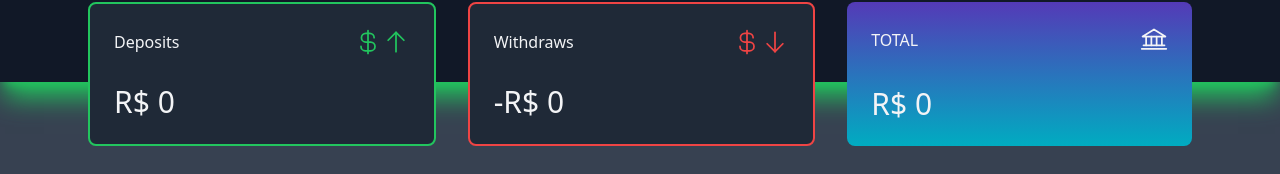
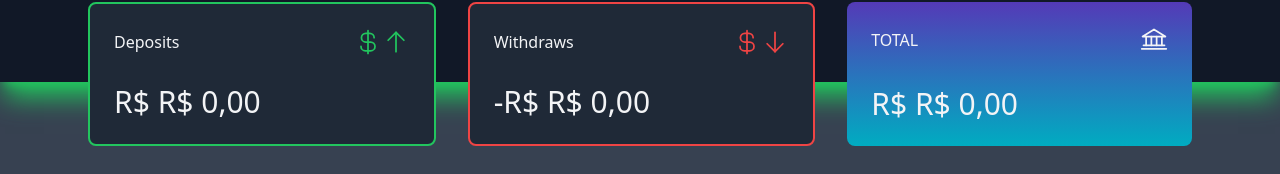
Before and after one commit to KaioMarxDEV/gofinance, a React (Vite) app in the folder web/: page /home in a window 1280 px wide. Shown: the part 138-312 px from the top of the page. Built offline with nearby package versions, Linux system fonts and the light colour scheme; no server answers; sample sign-in values are in the browser's storage.

Commit message:
add: currency format

```diff
--- a/web/src/components/Banner/index.tsx
+++ b/web/src/components/Banner/index.tsx
@@ -1,6 +1,7 @@
 import { ArrowDown, ArrowUp, Bank, CurrencyDollar } from "phosphor-react";
 import { useContext } from "react";
 import { TransactionContext } from "../../contexts/TransactionsContext";
+import { priceFormatter } from "../../utils/formatter";
 
 export function Banner() {
   const { transactions } = useContext(TransactionContext)
@@ -36,7 +37,7 @@ export function Banner() {
             </div>
           </header>
           <div>
-            <span className="text-3xl">R$ {banner.income}</span>
+            <span className="text-3xl">R$ {priceFormatter.format(banner.income)}</span>
           </div>
         </div>
         <div className="bg-gray-800 flex flex-col justify-between transition-all ease-in delay-75 duration-200 hover:scale-105 border-2 border-red-500 h-36 p-6 rounded-lg mx-8 w-full">
@@ -48,7 +49,7 @@ export function Banner() {
             </div>
           </header>
           <div>
-            <span className="text-3xl">-R$ {banner.outcome}</span>
+            <span className="text-3xl">-R$ {priceFormatter.format(banner.outcome)}</span>
           </div>
         </div>
         <div className="bg-gradient-to-b from-[#543ab7] to-[#00acc1] flex flex-col justify-between transition-all ease-in delay-75 duration-200 hover:scale-105  h-36 p-6 rounded-lg w-full">
@@ -57,7 +58,7 @@ export function Banner() {
             <Bank size={28} />
           </div>
           <div>
-            <span className="text-3xl">R$ {banner.total}</span>
+            <span className="text-3xl">R$ {priceFormatter.format(banner.total)}</span>
           </div>
         </div>
       </div>
--- /dev/null
+++ b/web/src/utils/formatter.ts
@@ -0,0 +1,6 @@
+export const dataFormatter = Intl.DateTimeFormat('pt-BR')
+
+export const priceFormatter = Intl.NumberFormat('pt-BR', {
+  style: 'currency',
+  currency: 'BRL'
+})
```
